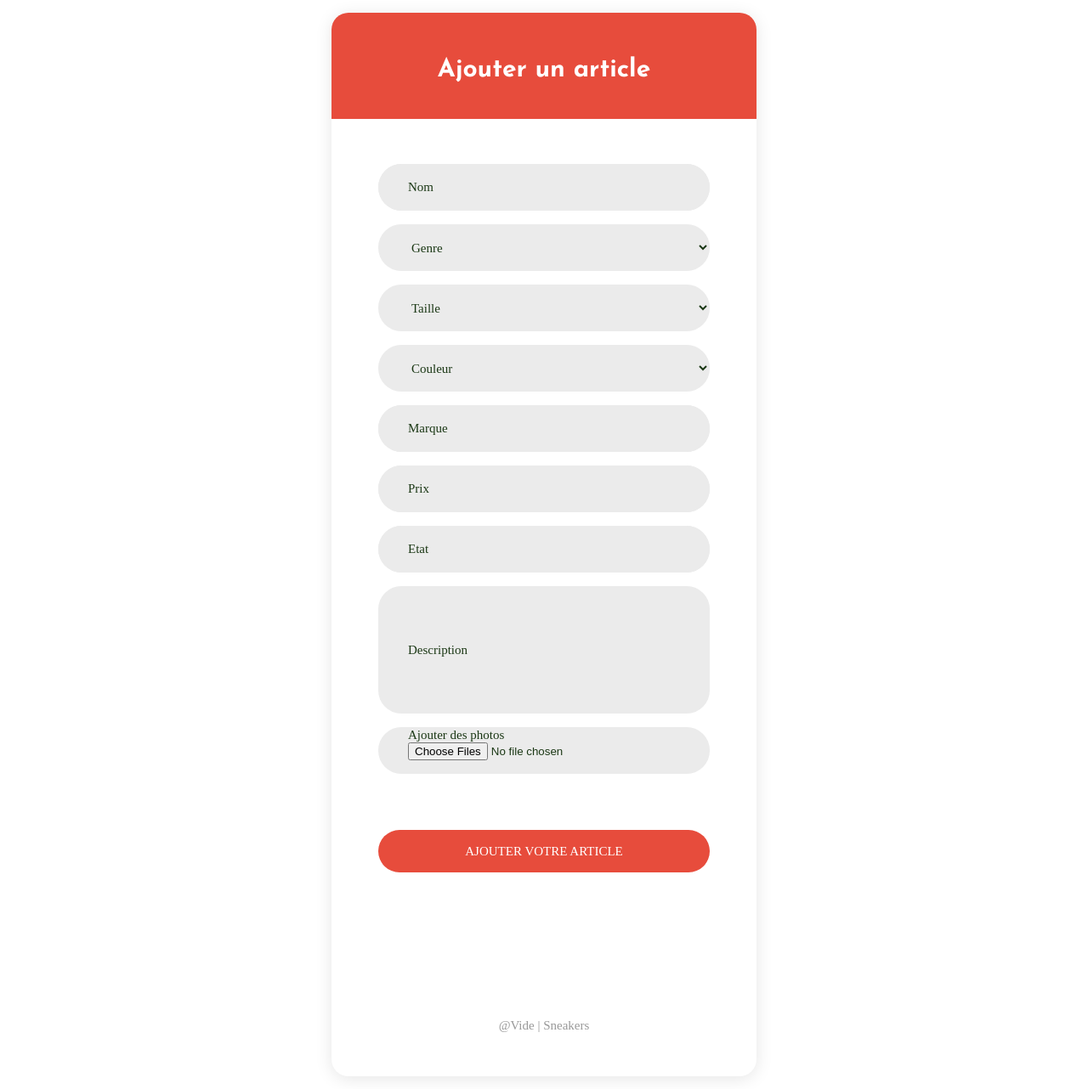
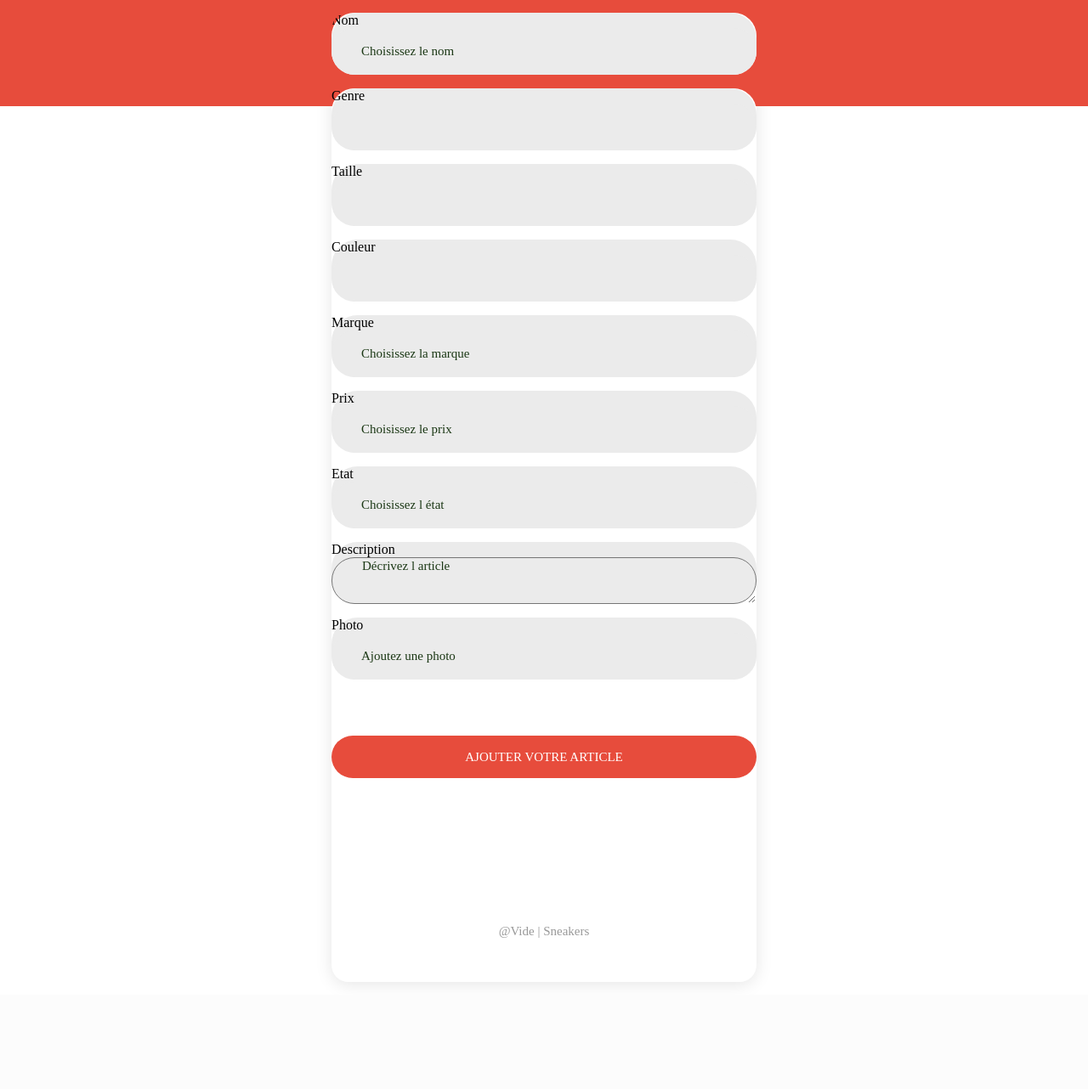
Before and after one commit to sarahcosyns/Vide-Sneakers, a Symfony app: template templates/add_article/add_article.html.twig in a window 1280 px wide. Shown: the whole page at 85% size. After the commit the page ends 1104 px from the top, so only its background shows below. Run offline with Twig, Linux system fonts and the light colour scheme; the template is opened without the code that fills it, so the values that code supplies are empty; form fields are guessed from the names that the template uses; some libraries are stand-ins or nearby versions; some web fonts are replaced.

Commit message:
Ajout du formulaire pour les articles

```diff
--- a/src/Controller/HomePageController.php
+++ b/src/Controller/HomePageController.php
@@ -8,7 +8,7 @@ use Symfony\Component\Routing\Annotation\Route;
 class HomePageController extends AbstractController
 {
     /**
-     * @Route("/home/page", name="home_page")
+     * @Route("/", name="home_page")
      */
     public function HomePage()
     {
--- a/src/Entity/Article.php
+++ b/src/Entity/Article.php
@@ -64,7 +64,7 @@ class Article
     private $DateMiseEnLigne;
 
     /**
-     * @ORM\OneToMany(targetEntity="App\Entity\Photo", mappedBy="article")
+     * @ORM\OneToMany(targetEntity="App\Entity\Photo", mappedBy="article", cascade={"persist"})
      */
     private $photos;
 
--- a/src/Entity/Photo.php
+++ b/src/Entity/Photo.php
@@ -32,12 +32,12 @@ class Photo
         return $this->id;
     }
 
-    public function getPhoto(): ?string
+    public function getPhoto()
     {
         return $this->photo;
     }
 
-    public function setPhoto(string $photo): self
+    public function setPhoto($photo): self
     {
         $this->photo = $photo;
 
--- a/templates/add_article/add_article.html.twig
+++ b/templates/add_article/add_article.html.twig
@@ -17,99 +17,73 @@
     <div class="limiter">
             <div class="container-login100">
                 <div class="wrap-login100">
-                    <form class="login100-form validate-form p-l-55 p-r-55 p-t-178">
-                        <span class="login100-form-title">
-                            Ajouter un article
-                        </span>
+                    {{ form_start(addArticleForm, {
+                    attr: { class:'login100-form validate-form p-l-55 p-r-55 p-t-178'} }) }}
+                    <span class="login100-form-title">Ajouter un article</span>
 
-                        <div class="wrap-input100 validate-input m-b-16" data-validate="Entrez le nom de l'article">
-                            <input class="input100" type="text" name="nom" placeholder="Nom">
+                    <div class="wrap-input100 validate-input m-b-16">
+                        {{ form_row(addArticleForm.nom, {
+                        attr: {placeholder: 'Choisissez le nom', class: 'input100'} }) }}
                         <span class="focus-input100"></span>
                     </div>
 
-                        <div class="wrap-input100 validate-input m-b-16" data-validate = "Entrez le genre de l'article">
-                            <select class="input100" type="text" name="genre" placeholder="Genre">
-                                <option value="" class="focus-input100">Genre</option>
-                                <option value="Homme">Homme</option>
-                                <option value="Femme">Femme</option>
-                            </select>
-                        </div>
-
-                        <div class="wrap-input100 validate-input m-b-16" data-validate = "Entrez la taille de l'article">
-                            <select class="input100" type="text" name="taille">
-                                <option value="">Taille</option>
-                                <option value="35">35</option>
-                                <option value="36">36</option>
-                                <option value="37">37</option>
-                                <option value="38">38</option>
-                                <option value="39">39</option>
-                                <option value="40">40</option>
-                                <option value="41">41</option>
-                                <option value="42">42</option>
-                                <option value="43">43</option>
-                                <option value="44">44</option>
-                                <option value="45">45</option>
-                            </select>
-                        </div>
-
-                        <div class="wrap-input100 validate-input m-b-16" data-validate = "Entrez la couleur de l'article">
-                            <select class="input100" type="text" name="couleur">
-                                <option value="">Couleur</option>
-                                <option value="Argent">Argent</option>
-                                <option value="Beige">Beige</option>
-                                <option value="Blanc">Blanc</option>
-                                <option value="Bleu">Bleu</option>
-                                <option value="Bordeaux">Bordeaux</option>
-                                <option value="Gris">Gris</option>
-                                <option value="Incolore">Incolore</option>
-                                <option value="Jaune">Jaune</option>
-                                <option value="Marron">Marron</option>
-                                <option value="Multicolo">Multicolo</option>
-                                <option value="Noir">Noir</option>
-                                <option value="Orange">Orange</option>
-                                <option value="Rose">Rose</option>
-                                <option value="Rouge">Rouge</option>
-                                <option value="Vert">Vert</option>
-                                <option value="Violet">Violet</option>
-                            </select>
-                        </div>
-
-                        <div class="wrap-input100 validate-input m-b-16" data-validate = "Entrez la marque de l'article">
-                            <input class="input100" type="text" name="marque" placeholder="Marque">
+                    <div class="wrap-input100 validate-input m-b-16">
+                        {{ form_row(addArticleForm.genre, {
+                        attr: {class: 'input100'} }) }}
                         <span class="focus-input100"></span>
                     </div>
 
-                        <div class="wrap-input100 validate-input m-b-16" data-validate = "Entrez le prix de l'article">
-                            <input class="input100" type="number" name="prix" placeholder="Prix">
+                    <div class="wrap-input100 validate-input m-b-16">
+                        {{ form_row(addArticleForm.taille, {
+                        attr: {class: 'input100'} }) }}
                         <span class="focus-input100"></span>
                     </div>
 
-                        <div class="wrap-input100 validate-input m-b-16" data-validate = "Entrez l'état de l'article">
-                            <input class="input100" type="text" name="etat" placeholder="Etat">
+                    <div class="wrap-input100 validate-input m-b-16">
+                        {{ form_row(addArticleForm.couleur, {
+                        attr: {class: 'input100'} }) }}
                         <span class="focus-input100"></span>
                     </div>
 
-                        <div class="wrap-input100 validate-input m-b-16" data-validate = "Entrez la description de l'article">
-                            <input id="description" class="input100" type="text" name="description" placeholder="Description">
+                    <div class="wrap-input100 validate-input m-b-16">
+                        {{ form_row(addArticleForm.marque, {
+                        attr: {placeholder: 'Choisissez la marque', class: 'input100'} }) }}
+                        <span class="focus-input100"></span>
                     </div>
 
-                        <div class="wrap-input100 validate-input m-b-16" data-validate = "Entrez la description de l'article">
-                           <label class="input100" for="file">Ajouter des photos<input type="file" id="file" name="file" multiple></label>
+                    <div class="wrap-input100 validate-input m-b-16">
+                        {{ form_row(addArticleForm.prix, {
+                        attr: {placeholder: 'Choisissez le prix', class: 'input100'} }) }}
+                        <span class="focus-input100"></span>
+                    </div>
 
+                    <div class="wrap-input100 validate-input m-b-16">
+                        {{ form_row(addArticleForm.etat, {
+                        attr: {placeholder: 'Choisissez l état', class: 'input100'} }) }}
+                        <span class="focus-input100"></span>
                     </div>
+
+                    <div class="wrap-input100 validate-input m-b-16">
+                        {{ form_row(addArticleForm.description, {
+                        attr: {placeholder: 'Décrivez l article', class: 'input100'} }) }}
+                        <span class="focus-input100"></span>
+                    </div>
+
+                    <div class="wrap-input100 validate-input m-b-16">
+                        {{ form_row(addArticleForm.photo, {
+                        attr: {placeholder: 'Ajoutez une photo', class: 'input100'} }) }}
+                        <span class="focus-input100"></span>
+                    </div>
+
 <!-----------------------------------------------------BOUTON---------------------------------------------------->
                         <div class="container-login100-form-btn">
-                            <button class="login100-form-btn">
-                                Ajouter votre article
-                            </button>
+                            <button class="btn login100-form-btn">Ajouter votre article</button>
                         </div>
 
                         <div class="flex-col-c p-t-170 p-b-40">
-                            <span class="txt1 p-b-9">
-                                @Vide | Sneakers
-                            </span>
+                            <span class="txt1 p-b-9">@Vide | Sneakers</span>
                         </div>
-                    </form>
+                    {{ form_end(addArticleForm) }}
                 </div>
             </div>
         </div>
```
Also changed, not shown: nbproject/private/private.xml (+5 -3 lines), src/Controller/AddArticleController.php (+65 -2 lines), src/Controller/MyAccountController.php (+6 -3 lines), src/Form/AddArticleFormType.php (added, +94 -0 lines), templates/my_account/my_account.html.twig (+8 -20 lines), public/assets/css/myaccount.css, public/dossierFichiers/bfb03ec55894eaa7d3ed1e6613b0a5d5.jpeg (added), public/dossierFichiers/e0eb2cf17b34bc9a2f3288ecbc9665da.jpeg (added), public/dossierFichiers/f8e6f29decc8c8c9d43185104b029e6f.jpeg (added), public/images/download.png (added). Lines whose indentation alone changed are shown as unchanged.
